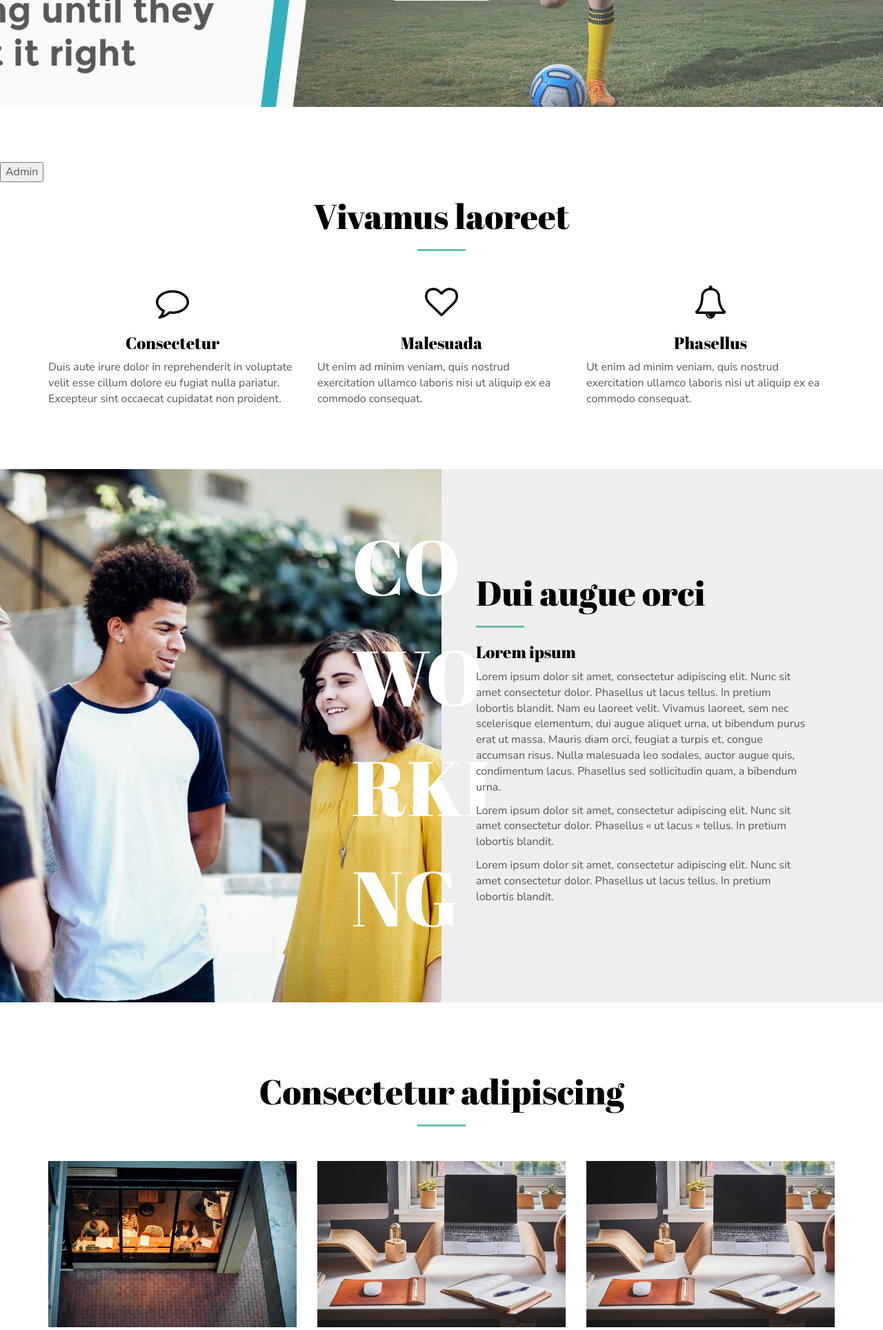
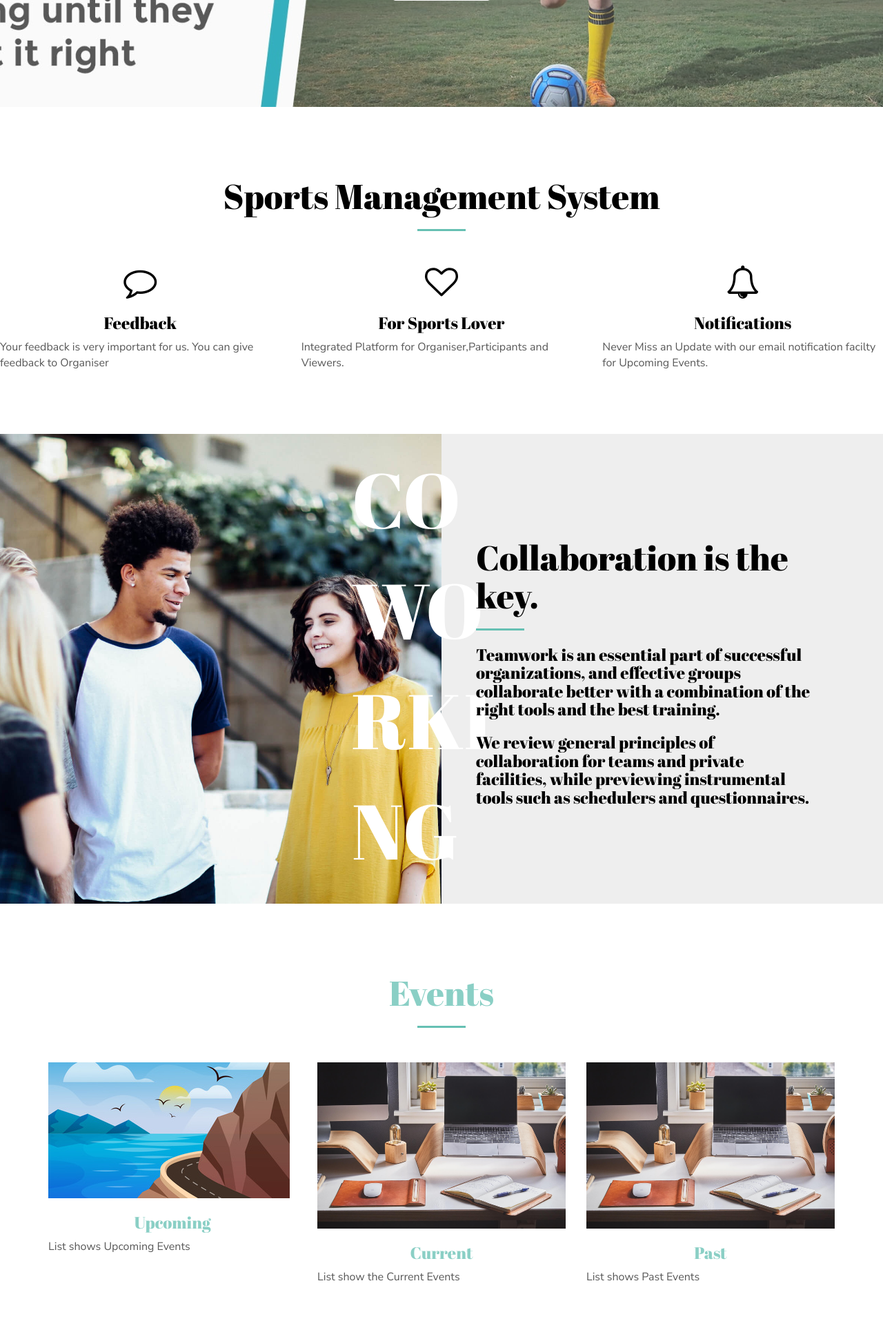
Before and after one commit to SACHINPAL1729/Sports_Management_System, a Django app: page / in a window 1280 px wide. Shown: the part 367-2295 px from the top of the page at 69% size. Run offline with Django 3.2, Linux system fonts and the light colour scheme; some libraries are stand-ins or nearby versions.

Commit message:
Updated Home Page and Add Events App

```diff
--- a/Sports_Management_System/Home_Page/templates/Home_Page/index.html
+++ b/Sports_Management_System/Home_Page/templates/Home_Page/index.html
@@ -72,11 +72,11 @@
 </div>
 
 <div class="section-container">
-  <button type="button" name="button">Admin</button>
-    <div class="container">
+  <!-- <button type="button" name="button" visibility="hidden">Admin</button>
+    <div class="container"> -->
         <div class="row">
             <div class="col-xs-12 col-md-12 section-container-spacer">
-                <h2 class="text-center">Vivamus laoreet</h2>
+                <h2 class="text-center">Sports Management System</h2>
             </div>
         </div>
         <div class="row">
@@ -84,29 +84,23 @@
                 <div class="fa-container">
                     <i class="fa fa-comment-o fa-3x" aria-hidden="true"></i>
                 </div>
-                <h3 class="text-center">Consectetur</h3>
-                <p>Duis aute irure dolor in reprehenderit in voluptate velit esse
-            cillum dolore eu fugiat nulla pariatur. Excepteur sint occaecat cupidatat non
-            proident.</p>
+                <h3 class="text-center">Feedback</h3>
+                <p>Your feedback is very important for us. You can give feedback to Organiser</p>
             </div>
 
             <div class="col-xs-12 col-md-4">
                 <div class="fa-container">
                     <i class="fa fa-heart-o fa-3x" aria-hidden="true"></i>
                 </div>
-                <h3 class="text-center">Malesuada</h3>
-                <p>Ut enim ad minim veniam,
-            quis nostrud exercitation ullamco laboris nisi ut aliquip ex ea commodo
-            consequat.</p>
+                <h3 class="text-center">For Sports Lover</h3>
+                <p>Integrated Platform for Organiser,Participants and Viewers.</p>
             </div>
             <div class="col-xs-12 col-md-4">
                 <div class="fa-container">
                     <i class="fa fa-bell-o fa-3x" aria-hidden="true"></i>
                 </div>
-                <h3 class="text-center">Phasellus</h3>
-                <p> Ut enim ad minim veniam,
-            quis nostrud exercitation ullamco laboris nisi ut aliquip ex ea commodo
-            consequat.</p>
+                <h3 class="text-center">Notifications</h3>
+                <p> Never Miss an Update with our email notification facilty for Upcoming Events.</p>
             </div>
         </div>
     </div>
@@ -120,9 +114,9 @@
                 <p>Coworking</p>
             </div>
             <div class="col-md-6 col-md-offset-6 text-column">
-                <h2>Dui augue orci</h2>
-                <h3>Lorem ipsum</h3>
-                <p>Lorem ipsum dolor sit amet, consectetur adipiscing elit. Nunc sit amet consectetur dolor. Phasellus ut
+                <h2>Collaboration is the key.</h2>
+                <!-- <h3>Lorem ipsum</h3> -->
+                <!-- <p>Lorem ipsum dolor sit amet, consectetur adipiscing elit. Nunc sit amet consectetur dolor. Phasellus ut
                     lacus tellus. In pretium lobortis blandit. Nam eu laoreet velit. Vivamus laoreet, sem nec scelerisque
                     elementum, dui augue aliquet urna, ut bibendum purus erat ut massa. Mauris diam orci, feugiat a turpis
                     et, congue accumsan risus. Nulla malesuada leo sodales, auctor augue quis, condimentum lacus. Phasellus
@@ -130,7 +124,11 @@
                 <p>Lorem ipsum dolor sit amet, consectetur adipiscing elit. Nunc sit amet consectetur dolor. Phasellus «
                     ut lacus » tellus. In pretium lobortis blandit.</p>
                 <p>Lorem ipsum dolor sit amet, consectetur adipiscing elit. Nunc sit amet consectetur dolor. Phasellus ut
-                    lacus tellus. In pretium lobortis blandit.</p>
+                    lacus tellus. In pretium lobortis blandit.</p> -->
+                <h3>Teamwork is an essential part of successful organizations, and effective groups collaborate better with a
+                     combination of the right tools and the best training.
+                </h3>
+                <h3>We review general principles of collaboration for teams and private facilities, while previewing instrumental tools such as schedulers and questionnaires.</h3>
 
             </div>
         </div>
@@ -143,28 +141,25 @@
     <div class="container">
         <div class="row">
             <div class="col-xs-12 col-md-12 section-container-spacer">
-                <h2 class="text-center">Consectetur adipiscing</h2>
+                <h2 class="text-center"><a href="Events/">Events</a></h2>
             </div>
         </div>
         <div class="row">
             <div class="col-xs-12 col-md-4">
                 <img src="{% static 'Home_Page/images/img-02.jpg'%}" alt="" class="img-responsive">
-                <h3 class="text-center">Consectetur</h3>
-                <p>Lorem ipsum dolor sit amet, consectetur adipiscing elit. Nunc sit amet consectetur dolor. Phasellus ut
-                    lacus tellus. In pretium lobortis blandit.</p>
+                <h3 class="text-center"><a href="Events/">Upcoming</a></h3>
+                <p>List shows Upcoming Events</p>
             </div>
 
             <div class="col-xs-12 col-md-4">
                 <img src="{% static 'Home_Page/images/img-04.jpg'%}" alt="" class="img-responsive">
-                <h3 class="text-center">Malesuada</h3>
-                <p>Lorem ipsum dolor sit amet, consectetur adipiscing elit. Nunc sit amet consectetur dolor. Phasellus ut
-                    lacus tellus. In pretium lobortis blandit.</p>
+                <h3 class="text-center"><a href="Events/">Current</a></h3>
+                <p>List show the Current Events</p>
             </div>
             <div class="col-xs-12 col-md-4">
                 <img src="{% static 'Home_Page/images/img-04.jpg'%}" alt="" class="img-responsive">
-                <h3 class="text-center">Phasellus</h3>
-                <p>Lorem ipsum dolor sit amet, consectetur adipiscing elit. Nunc sit amet consectetur dolor. Phasellus ut
-                    lacus tellus. In pretium lobortis blandit.</p>
+                <h3 class="text-center"><a href="Events/">Past</a></h3>
+                <p>List shows Past Events</p>
             </div>
         </div>
     </div>
--- a/Sports_Management_System/Sports_Management_System/settings.py
+++ b/Sports_Management_System/Sports_Management_System/settings.py
@@ -37,6 +37,7 @@ INSTALLED_APPS = [
     'django.contrib.messages',
     'django.contrib.staticfiles',
     'Home_Page.apps.HomePageConfig',
+    'Events.apps.EventsConfig',
 ]
 
 MIDDLEWARE = [
--- a/Sports_Management_System/Sports_Management_System/urls.py
+++ b/Sports_Management_System/Sports_Management_System/urls.py
@@ -24,4 +24,5 @@ urlpatterns = [
     path('admin/', admin.site.urls),
     url(r'^login/$', auth_views.LoginView.as_view(
     template_name="Home_Page/login.html"),name="login"),
+    path('Events/', include('Events.urls')),
 ]
```
Also changed, not shown: Sports_Management_System/Home_Page/static/Home_Page/images/img-02.jpg.
